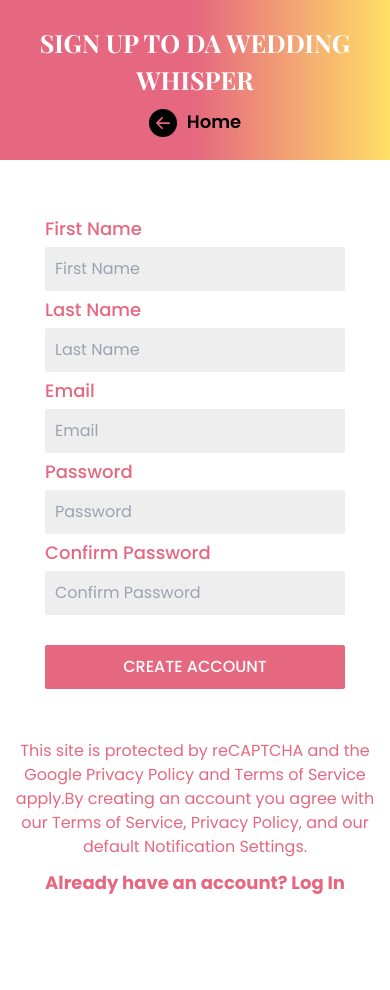
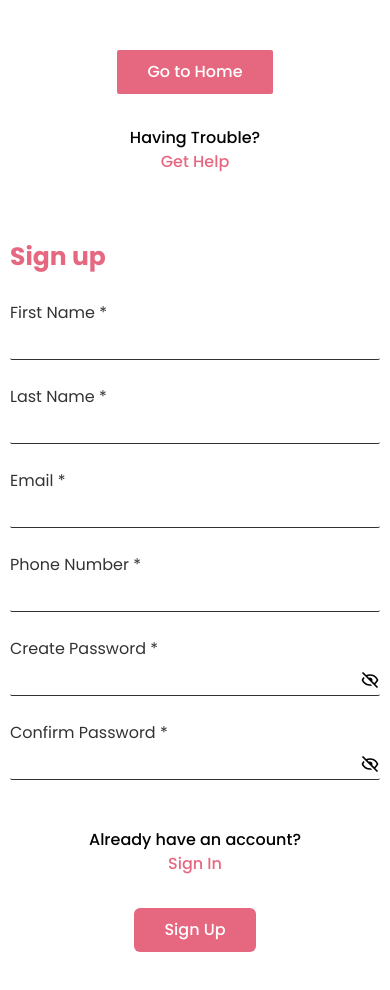
Before and after one commit to M-Alam116/wedding, a Next.js app: page /signup/signup in a window 390 px wide. Shown: the top 990 px of the page. Before the commit the page ends 946 px from the top, so only its background shows below. Built offline with nearby package versions, Linux system fonts and the light colour scheme.

Commit message:
sign up page updated

```diff
--- a/components/Signup/SignUp.js
+++ b/components/Signup/SignUp.js
@@ -1,52 +1,76 @@
 import { FcGoogle } from "react-icons/fc";
+import { AiOutlineMail } from "react-icons/ai";
 import Link from "next/link";
-import { BsFillArrowLeftCircleFill } from "react-icons/bs";
+import Image from "next/image";
 export default function SignUp() {
   return (
-    <div className="container">
-      {/* ======== Top Gradient ========== */}
-      <div className="flex flex-col items-center justify-center bgGradient w-full h-[10rem] md:h-[15rem]">
-        <h1 className="secondaryFont heading text-[35px] font-[700] text-white text-center">
-          SIGN UP TO DA WEDDING WHISPER
-        </h1>
+    <div className="container grid grid-cols-1 md:grid-cols-2">
+      {/* ======== Sign up options =========== */}
+      <div className="w-full flex flex-col px-[10px] md:px-[50px] py-[50px]">
+        <div className="flex flex-col sm:flex-row justify-center items-center gap-[2rem] sm:gap-[0px] sm:justify-between mb-[4rem]">
+          <div>
+            <Link href="/">
+              <button className="btn rounded-sm">Go to Home</button>
+            </Link>
+          </div>
+          <div className="flex flex-col">
+            <h2 className="text-[16px] font-[500] text-center">
+              Having Trouble?
+            </h2>
+            <Link
+              href="/"
+              className="text-[16px] font-[500] text-primaryColor text-center"
+            >
+              Get Help
+            </Link>
+          </div>
+        </div>
+
         <Link href="/">
-          <div className="flex items-center gap-[10px] cursor-pointer">
-            <BsFillArrowLeftCircleFill className="w-7 h-7 mx-auto mt-[10px]" />
-            <p className="text-[18px] font-[600] mt-[7px]">Home</p>
-          </div>
-        </Link>
-      </div>
-
-      {/* ======== Sign up options =========== */}
-      <div className="flex flex-col items-center justify-center py-[50px] px-[10px]">
-        <Link href="/">
-          <div className="w-[300px] bg-primaryColor flex justify-between items-center py-[10px] px-[20px] rounded-sm cursor-pointer">
+          <div className="max-w-[300px] w-[95%] bg-[#D9D9D9] flex gap-[2rem] items-center py-[10px] px-[20px] rounded-lg cursor-pointer mx-auto">
             <FcGoogle className="w-[2rem] h-[2rem]" />
-            <h3 className="text-[16px] font-[600]">SIGN UP WITH GOOGLE</h3>
+            <h3 className="text-[16px] font-[500] text-center">
+              Sign up with Google
+            </h3>
           </div>
         </Link>
 
-        <div className="flex items-center my-[30px]">
+        <div className="flex items-center my-[30px] mx-auto max-w-[300px] w-[95%]">
           <div className="w-[120px] h-[1px] bg-black"></div>
           <span className="text-[18px] font-[600] mx-[20px]">Or</span>
           <div className="w-[120px] h-[1px] bg-black"></div>
         </div>
 
         <Link href="/signup/signup">
-          <div className="w-[300px] bg-[#D9D9D9] text-primaryColor text-[16px] font-[500] flex justify-center items-center py-[10px] px-[20px] rounded-sm cursor-pointer">
-            Continue With E-mail
+          <div className="max-w-[300px] w-[95%] bg-primaryColor text-white text-[16px] font-[500] flex gap-[2rem] items-center py-[10px] px-[20px] rounded-lg cursor-pointer mx-auto">
+            <AiOutlineMail className="w-[2rem] h-[2rem]" />
+            <h3 className="text-[16px] font-[500] text-center">
+              Sign up with E-mail
+            </h3>
           </div>
         </Link>
 
-        <div className="w-full md:w-[40%] mt-[50px]">
-          <p className="text-[16px] text-[500] text-primaryColor text-center">
-            By creating an account you agree with our Terms of Service, Privacy
-            Policy, and our default Notification Settings.
-          </p>
-          <h1 className="text-[18px] font-[700] text-primaryColor text-center mt-[10px]">
-            Already have an account? <Link href="/login">Log In</Link>{" "}
+        <div className="w-full flex flex-col mt-[5rem]">
+          <h1 className="text-[16px] font-[500] text-black text-center">
+            Already have an account?
           </h1>
+          <Link
+            href="/login"
+            className="text-[16px] font-[500] text-primaryColor text-center"
+          >
+            Sign In
+          </Link>
         </div>
+      </div>
+
+      <div className="w-[100%] h-auto hidden md:block">
+        <Image
+          src="/images/signup.png"
+          width={500}
+          height={1500}
+          alt=""
+          style={{ width: "100%", height: "100%" }}
+        />
       </div>
     </div>
   );
--- a/components/Signup/SignUpWithEmail.js
+++ b/components/Signup/SignUpWithEmail.js
@@ -1,114 +1,191 @@
+import { useState } from "react";
 import Link from "next/link";
-import { BsFillArrowLeftCircleFill } from "react-icons/bs";
+import Image from "next/image";
+import { BiShowAlt, BiHide } from "react-icons/bi";
 export default function SignUpWithEmail() {
+  const [showPassword, setShowPassword] = useState(false);
+  const [showPasswordConfirm, setShowPasswordConfirm] = useState(false);
+
+  const handleShowPassword = () => {
+    setShowPassword(!showPassword);
+  };
+
+  const handleShowPasswordConfirm = () => {
+    setShowPasswordConfirm(!showPasswordConfirm);
+  };
+
+  const getPasswordInputType = () => {
+    return showPassword ? "text" : "password";
+  };
+
+  const getPasswordConfirmInputType = () => {
+    return showPasswordConfirm ? "text" : "password";
+  };
+
   return (
-    <div className="container">
-      {/* ======== Top Gradient ========== */}
-      <div className="flex flex-col items-center justify-center bgGradient w-full h-[10rem] md:h-[15rem]">
-        <h1 className="secondaryFont heading text-[35px] font-[700] text-white text-center">
-          SIGN UP TO DA WEDDING WHISPER
-        </h1>
-        <Link href="/">
-          <div className="flex items-center gap-[10px] cursor-pointer">
-            <BsFillArrowLeftCircleFill className="w-7 h-7 mx-auto mt-[10px]" />
-            <p className="text-[18px] font-[600] mt-[7px]">Home</p>
+    <div className="container grid grid-cols-1 md:grid-cols-2">
+      {/*=============== Registration form ========== */}
+      <div className="w-full flex flex-col justify-center px-[10px] md:px-[50px] py-[50px]">
+        <div className="">
+          <div className="flex flex-col sm:flex-row justify-center items-center gap-[2rem] sm:gap-[0px] sm:justify-between mb-[4rem]">
+            <div>
+              <Link href="/">
+                <button className="btn rounded-sm">Go to Home</button>
+              </Link>
+            </div>
+            <div className="flex flex-col">
+              <h2 className="text-[16px] font-[500] text-center">
+                Having Trouble?
+              </h2>
+              <Link
+                href="/"
+                className="text-[16px] font-[500] text-primaryColor text-center"
+              >
+                Get Help
+              </Link>
+            </div>
           </div>
-        </Link>
-      </div>
+          <h1 className="text-[25px] font-[700] text-primaryColor text-left">
+            Sign up
+          </h1>
+        </div>
 
-      {/*=============== Registration form ========== */}
-      <div className="py-[50px] flex flex-col justify-center items-center px-[10px]">
         <form className="">
+          <div className="flex justify-between sm:gap-[3rem] flex-col sm:flex-row">
+            <div className="flex flex-col w-full">
+              <label
+                htmlFor=""
+                className="text-[16px] font-[400] text-black opacity-80 mt-[25px]"
+              >
+                First Name <span className="text-black text-[16px]">*</span>
+              </label>
+              <input
+                type="text"
+                required
+                className="p-[5px] rounded-sm border-b-[1.5px] border-b-black focus:border-b-primaryColor opacity-80 outline-none w-full"
+              />
+            </div>
+            <div className="flex flex-col w-full">
+              <label
+                htmlFor=""
+                className="text-[16px] font-[400] text-black opacity-80 mt-[25px]"
+              >
+                Last Name <span className="text-black text-[16px]">*</span>
+              </label>
+              <input
+                type="text"
+                required
+                className="p-[5px] rounded-sm border-b-[1.5px] border-b-black focus:border-b-primaryColor opacity-80 outline-none w-full"
+              />
+            </div>
+          </div>
+
           <div className="flex flex-col">
             <label
               htmlFor=""
-              className="text-[18px] font-[500] my-[5px] text-primaryColor"
+              className="text-[16px] font-[400] text-black opacity-80 mt-[25px]"
             >
-              First Name
+              Email <span className="text-black text-[16px]">*</span>
             </label>
             <input
-              type="text"
-              placeholder="First Name"
+              type="email"
               required
-              className="p-[10px] rounded-sm border-none outline-none bg-[#EEEEEE] w-[300px]"
-            />
-          </div>
-          <div className="flex flex-col">
-            <label
-              htmlFor=""
-              className="text-[18px] font-[500] my-[5px] text-primaryColor"
-            >
-              Last Name
-            </label>
-            <input
-              type="text"
-              placeholder="Last Name"
-              required
-              className="p-[10px] rounded-sm border-none outline-none bg-[#EEEEEE] w-[300px]"
+              className="p-[5px] rounded-sm border-b-[1.5px] border-b-black focus:border-b-primaryColor opacity-80 outline-none w-full"
             />
           </div>
 
           <div className="flex flex-col">
             <label
               htmlFor=""
-              className="text-[18px] font-[500] my-[5px] text-primaryColor"
+              className="text-[16px] font-[400] text-black opacity-80 mt-[25px]"
             >
-              Email
+              Phone Number <span className="text-black text-[16px]">*</span>
             </label>
             <input
-              type="email"
-              placeholder="Email"
+              type="numeric"
               required
-              className="p-[10px] rounded-sm border-none outline-none bg-[#EEEEEE] w-[300px]"
+              className="p-[5px] rounded-sm border-b-[1.5px] border-b-black focus:border-b-primaryColor opacity-80 outline-none w-full"
             />
           </div>
 
-          <div className="flex flex-col">
+          <div className="flex flex-col relative">
             <label
               htmlFor=""
-              className="text-[18px] font-[500] my-[5px] text-primaryColor"
+              className="text-[16px] font-[400] text-black opacity-80 mt-[25px]"
             >
-              Password
+              Create Password <span className="text-black text-[16px]">*</span>
             </label>
             <input
-              type="password"
-              placeholder="Password"
+              type={getPasswordInputType()}
               required
-              className="p-[10px] rounded-sm border-none outline-none bg-[#EEEEEE] w-[300px]"
+              className="p-[5px] rounded-sm border-b-[1.5px] border-b-black focus:border-b-primaryColor opacity-80 outline-none w-full"
             />
+            {showPassword ? (
+              <BiShowAlt
+                className="absolute right-0 top-[70%] text-[20px]"
+                onClick={handleShowPassword}
+              />
+            ) : (
+              <BiHide
+                className="absolute right-0 top-[70%] text-[20px]"
+                onClick={handleShowPassword}
+              />
+            )}
           </div>
 
-          <div className="flex flex-col">
+          <div className="flex flex-col relative">
             <label
               htmlFor=""
-              className="text-[18px] font-[500] my-[5px] text-primaryColor"
+              className="text-[16px] font-[400] text-black opacity-80 mt-[25px]"
             >
-              Confirm Password
+              Confirm Password <span className="text-black text-[16px]">*</span>
             </label>
             <input
-              type="password"
-              placeholder="Confirm Password"
+              type={getPasswordConfirmInputType()}
               required
-              className="p-[10px] rounded-sm border-none outline-none bg-[#EEEEEE] w-[300px]"
+              className="p-[5px] rounded-sm border-b-[1.5px] border-b-black focus:border-b-primaryColor opacity-80 outline-none w-full"
             />
+            {showPasswordConfirm ? (
+              <BiShowAlt
+                className="absolute right-0 top-[70%] text-[20px]"
+                onClick={handleShowPasswordConfirm}
+              />
+            ) : (
+              <BiHide
+                className="absolute right-0 top-[70%] text-[20px]"
+                onClick={handleShowPasswordConfirm}
+              />
+            )}
           </div>
 
-          <button className="btn w-[300px] rounded-sm mt-[30px]">
-            CREATE ACCOUNT
-          </button>
+          <div className="w-full flex flex-col sm:flex-row justify-center items-center sm:justify-between gap-[2rem] sm:gap-0 mt-[3rem]">
+            <div className="w-full flex flex-col">
+              <h1 className="text-[16px] font-[500] text-black text-center">
+                Already have an account?
+              </h1>
+              <Link
+                href="/login"
+                className="text-[16px] font-[500] text-primaryColor text-center"
+              >
+                Sign In
+              </Link>
+            </div>
+
+            <div className="w-full flex justify-center sm:justify-end">
+              <button className="btn rounded-md">Sign Up</button>
+            </div>
+          </div>
         </form>
+      </div>
 
-        <div className="w-full md:w-[40%] mt-[50px]">
-          <p className="text-[16px] text-[500] text-primaryColor text-center">
-            This site is protected by reCAPTCHA and the Google Privacy Policy
-            and Terms of Service apply.By creating an account you agree with our
-            Terms of Service, Privacy Policy, and our default Notification
-            Settings.
-          </p>
-          <h1 className="text-[18px] font-[700] text-primaryColor text-center mt-[10px]">
-            Already have an account? <Link href="/login">Log In</Link>{" "}
-          </h1>
-        </div>
+      <div className="w-[100%] h-auto hidden md:block">
+        <Image
+          src="/images/signup.png"
+          width={500}
+          height={1500}
+          alt=""
+          style={{ width: "100%", height: "100%" }}
+        />
       </div>
     </div>
   );
--- a/pages/signup/signup.js
+++ b/pages/signup/signup.js
@@ -5,7 +5,7 @@ export default function SignUp() {
   return (
     <Fragment>
       <Head>
-        <title>Sign with Email</title>
+        <title>Sign Up</title>
       </Head>
       <SignUpWithEmail />
     </Fragment>
--- a/styles/globals.css
+++ b/styles/globals.css
@@ -34,6 +34,7 @@ body {
   background-size: cover;
   background-repeat: no-repeat;
   background-position: center;
+  /* background-attachment: fixed; */
   width: 100%;
   height: auto;
 }
```
Also changed, not shown: components/Home/HeroSection.js (+5 -5 lines), public/images/signup.png (added).
